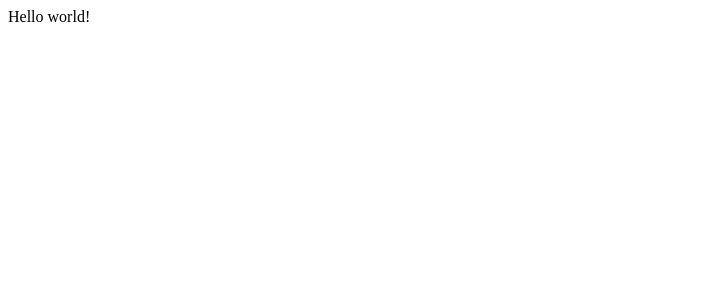
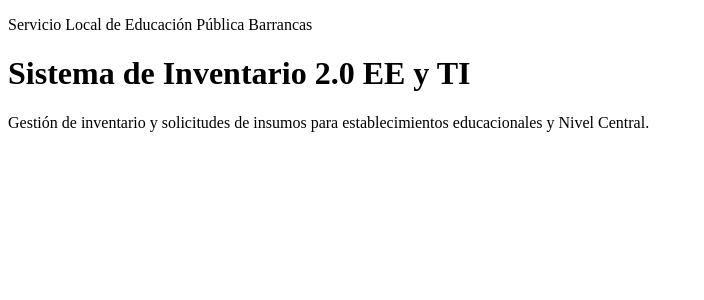
Before and after one commit to FSilva-SLEPB/inventario-barrancas, a Next.js app in the folder web/: page / in a window 1280 px wide. Shown: the top 300 px of the page, without its empty margins (0-704 px from the left). Built offline with nearby package versions, Linux system fonts and the light colour scheme.

Commit message:
Definir página inicial e idioma del sistema

```diff
--- a/web/src/app/layout.tsx
+++ b/web/src/app/layout.tsx
@@ -1,13 +1,14 @@
 import type { Metadata } from "next";
 
 export const metadata: Metadata = {
-  title: "Create Next App",
-  description: "Generated by create next app",
+  title: "Inventario 2.0 EE y TI | SLEP Barrancas",
+  description:
+    "Sistema de inventario y solicitudes de insumos para establecimientos educacionales y Nivel Central del SLEP Barrancas.",
 };
 
 export default function RootLayout({ children }: LayoutProps<"/">) {
   return (
-    <html lang="en">
+    <html lang="es-CL">
       <body>{children}</body>
     </html>
   );
--- a/web/src/app/page.tsx
+++ b/web/src/app/page.tsx
@@ -1,7 +1,15 @@
 export default function Home() {
   return (
     <main>
-      <div>Hello world!</div>
+      <header>
+        <p>Servicio Local de Educación Pública Barrancas</p>
+        <h1>Sistema de Inventario 2.0 EE y TI</h1>
+      </header>
+
+      <p>
+        Gestión de inventario y solicitudes de insumos para establecimientos
+        educacionales y Nivel Central.
+      </p>
     </main>
   );
 }
```
